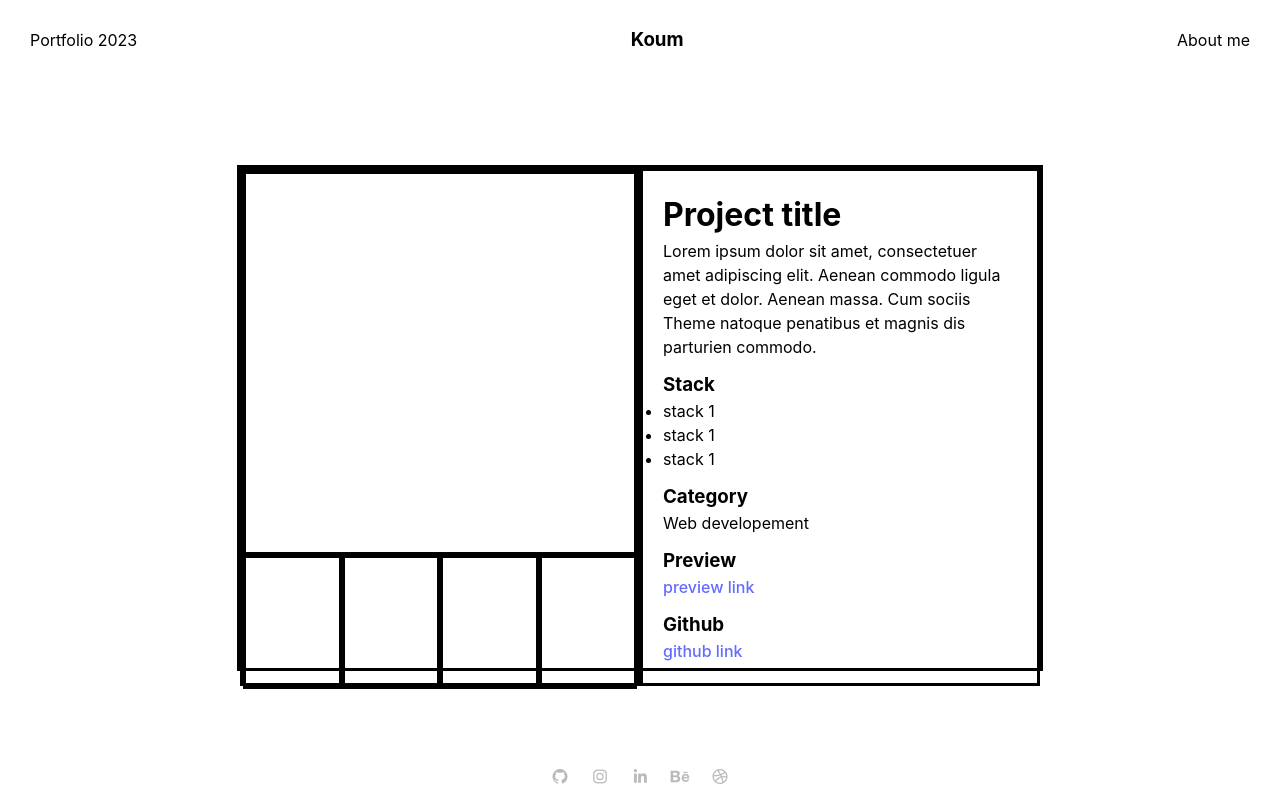
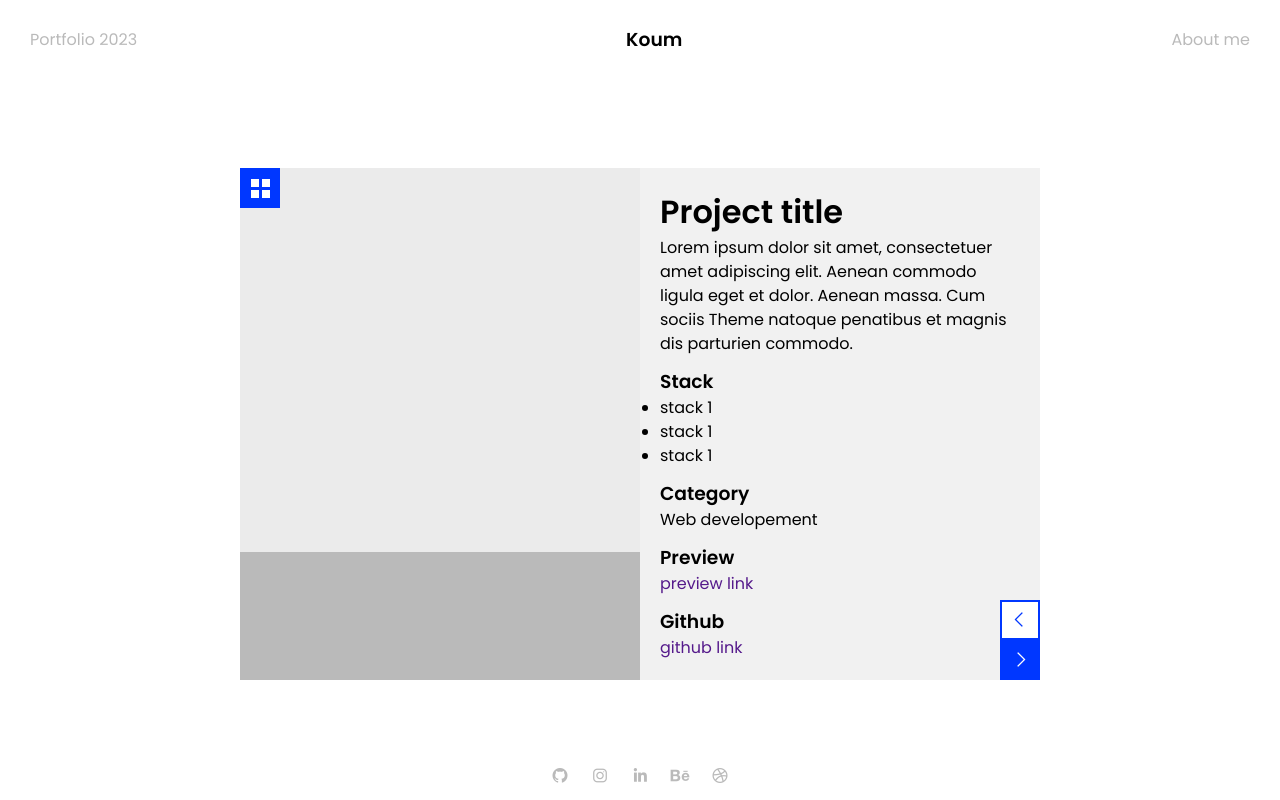
Before and after one commit to koumba97/portfolio-2023, a React (Vite) app: page /project/0 in a window 1280 px wide. Built offline with nearby package versions, Linux system fonts and the light colour scheme.

Commit message:
WIP Portfolio's layout

```diff
--- a/index.html
+++ b/index.html
@@ -8,6 +8,9 @@
             rel="stylesheet"
             href="https://maxst.icons8.com/vue-static/landings/line-awesome/line-awesome/1.3.0/css/line-awesome.min.css"
         />
+        <link rel="preconnect" href="https://fonts.googleapis.com" />
+        <link rel="preconnect" href="https://fonts.gstatic.com" crossorigin />
+        <link href="https://fonts.googleapis.com/css2?family=Poppins:wght@400;600&display=swap" rel="stylesheet" />
         <title>Vite + React + TS</title>
     </head>
     <body>
--- a/src/components/NavBar/NavBar.scss
+++ b/src/components/NavBar/NavBar.scss
@@ -1,3 +1,5 @@
+@import '../../variables.scss';
+
 .nav-bar {
     display: flex;
     justify-content: space-between;
@@ -6,6 +8,7 @@
 
     p {
         margin: 0;
+        color: $grey-200;
     }
     .brand-name {
         text-align: center;
--- a/src/components/ProjectCard/ProjectCard.scss
+++ b/src/components/ProjectCard/ProjectCard.scss
@@ -1,6 +1,16 @@
+@import '../../variables.scss';
+
 .project-card {
     width: 100%;
-    border: solid;
     height: 100%;
     color: initial;
+    background-color: $grey-50;
+    display: flex;
+    align-items: center;
+    p {
+        color: white;
+        font-weight: bold;
+        font-size: 30px;
+        margin: auto;
+    }
 }
--- a/src/components/ProjectCard/ProjectCard.tsx
+++ b/src/components/ProjectCard/ProjectCard.tsx
@@ -1,10 +1,14 @@
 import './ProjectCard.scss';
 
-interface ProjectCardInterface {
+interface ProjectCardProp {
     children: any;
 }
-const ProjectCard = ({ children }: ProjectCardInterface) => {
-    return <div className="project-card">{children}</div>;
+const ProjectCard = ({ children }: ProjectCardProp) => {
+    return (
+        <div className="project-card">
+            <p>{children}</p>
+        </div>
+    );
 };
 
 export default ProjectCard;
--- a/src/components/ProjectCarousel/ProjectCarousel.scss
+++ b/src/components/ProjectCarousel/ProjectCarousel.scss
@@ -1,9 +1,11 @@
+@import '../../variables.scss';
+
 .project-carousel {
     display: grid;
     grid-template-columns: 1fr 1fr 1fr 1fr;
     grid-template-rows: 1fr 1fr 1fr 1fr;
     .active-slide {
-        border: solid;
+        background-color: $grey-100;
         grid-row-start: 1;
         grid-row-end: 4;
         grid-column-start: 1;
@@ -18,7 +20,7 @@
         .slide {
             flex: 1;
             height: 100%;
-            border: solid;
+            background-color: $grey-200;
         }
     }
 }
--- /dev/null
+++ b/src/components/ui/NavButton/NavButton.scss
@@ -0,0 +1,38 @@
+@import '../../../variables.scss';
+
+.nav-button {
+    width: 40px;
+    height: 40px;
+    background-color: $brand-color;
+    color: white;
+    display: flex;
+    align-items: center;
+
+    &.outlined {
+        box-sizing: border-box;
+        -moz-box-sizing: border-box;
+        -webkit-box-sizing: border-box;
+        border: solid 2px $brand-color;
+        background-color: white;
+        color: $brand-color;
+    }
+    .menu-icon {
+        display: grid;
+        flex-wrap: wrap;
+        margin: auto;
+        gap: 3px;
+        grid-template-columns: 1fr 1fr;
+        grid-template-rows: 1fr 1fr;
+        .square {
+            height: 8px;
+            width: 8px;
+            background-color: white;
+            justify-items: center;
+            align-items: center;
+        }
+    }
+    i {
+        margin: auto;
+        font-size: 20px;
+    }
+}
--- /dev/null
+++ b/src/components/ui/NavButton/NavButton.tsx
@@ -0,0 +1,50 @@
+import { Link } from 'react-router-dom';
+import './NavButton.scss';
+import { useEffect, useState } from 'react';
+interface NavButtonProp {
+    type?: 'menu' | 'next' | 'previous';
+    outlined?: boolean;
+    className?: string;
+}
+const NavButton = ({ type = 'menu', outlined = false, className = '' }: NavButtonProp) => {
+    const [route, setRoute] = useState('/');
+    useEffect(() => {
+        setRoute(updateRoute());
+    }, [type]);
+
+    const updateRoute = () => {
+        switch (type) {
+            case 'menu':
+                return '/';
+
+            default:
+                return '';
+        }
+    };
+    return (
+        <Link className={`nav-button ${className} ${outlined ? 'outlined' : null}`} to={route}>
+            {type === 'menu' ? <MenuButton /> : type === 'next' ? <NextButton /> : <PreviousButton />}
+        </Link>
+    );
+};
+
+const MenuButton = () => {
+    return (
+        <div className="menu-icon">
+            <div className="square"></div>
+            <div className="square"></div>
+            <div className="square"></div>
+            <div className="square"></div>
+        </div>
+    );
+};
+
+const NextButton = () => {
+    return <i className="las la-angle-right"></i>;
+};
+
+const PreviousButton = () => {
+    return <i className="las la-angle-left"></i>;
+};
+
+export default NavButton;
--- a/src/index.scss
+++ b/src/index.scss
@@ -11,12 +11,7 @@
 }
 
 a {
-    font-weight: 500;
-    color: #646cff;
     text-decoration: inherit;
-}
-a:hover {
-    color: #535bf2;
 }
 
 body {
@@ -24,6 +19,7 @@ body {
     width: 100%;
     min-width: 320px;
     min-height: 100vh;
+    font-family: 'Poppins';
 }
 
 .app {
--- a/src/pages/Project/Project.scss
+++ b/src/pages/Project/Project.scss
@@ -1,22 +1,28 @@
+@import '../../variables.scss';
+
 .project {
     max-width: 800px;
     width: 100%;
     height: 500px;
     margin: auto;
-    border: solid;
     display: grid;
     grid-template-columns: 1fr 1fr;
+    // box-sizing: border-box;
+    // -moz-box-sizing: border-box;
+    // -webkit-box-sizing: border-box;
+    // border: solid 2px $brand-color;
 
     .project-carousel,
     .project-details {
-        border: solid;
     }
 
     .project-details {
         padding: 20px;
         display: flex;
         flex-direction: column;
+        position: relative;
         gap: 12px;
+        background-color: $grey-50;
         .title {
             font-size: 32px;
             margin: 0;
@@ -33,4 +39,13 @@
             padding: 0;
         }
     }
+
+    .menu-button {
+        position: absolute;
+    }
+    .nav-buttons-container {
+        position: absolute;
+        right: 0;
+        bottom: 0;
+    }
 }
--- a/src/pages/Project/Project.tsx
+++ b/src/pages/Project/Project.tsx
@@ -1,9 +1,11 @@
 import ProjectCarousel from '../../components/ProjectCarousel/ProjectCarousel';
+import NavButton from '../../components/ui/NavButton/NavButton';
 import './Project.scss';
 
 const Project = () => {
     return (
         <section className="project">
+            <NavButton className="menu-button" />
             <ProjectCarousel />
             <div className="project-details">
                 <section>
@@ -37,6 +39,11 @@ const Project = () => {
                     <h3>Github</h3>
                     <a href="">github link</a>
                 </section>
+
+                <div className="nav-buttons-container">
+                    <NavButton outlined type="previous" />
+                    <NavButton type="next" />
+                </div>
             </div>
         </section>
     );
--- a/src/variables.scss
+++ b/src/variables.scss
@@ -6,7 +6,7 @@ $grey-400: #757575;
 $grey-800: #353535;
 $grey-900: #272727;
 
-$brand-color: #ff6c84;
+$brand-color: #0037ff;
 $outline-color: #53ace4;
 
 $sm-breakpoint: 480px;
```
